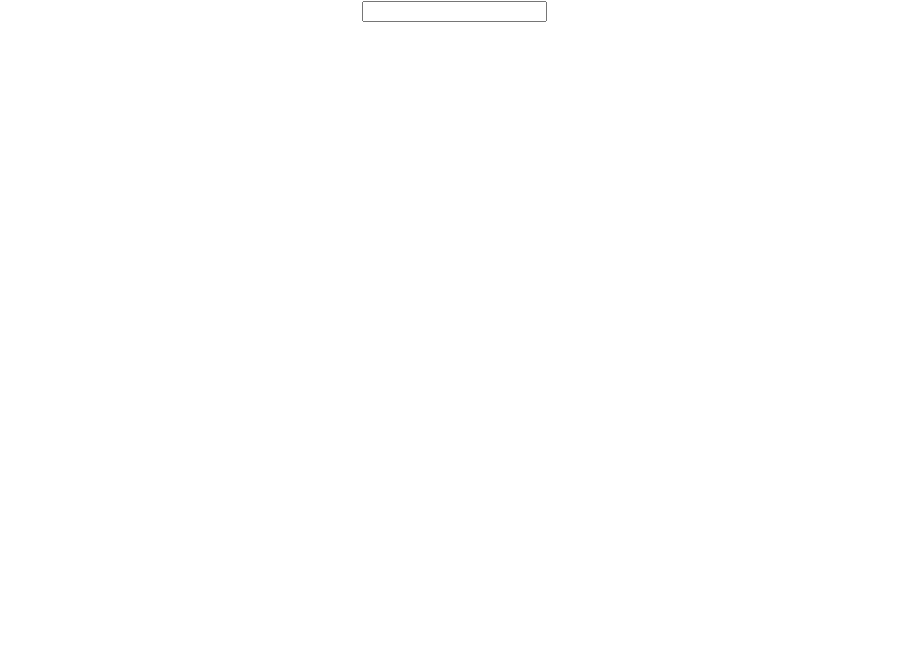
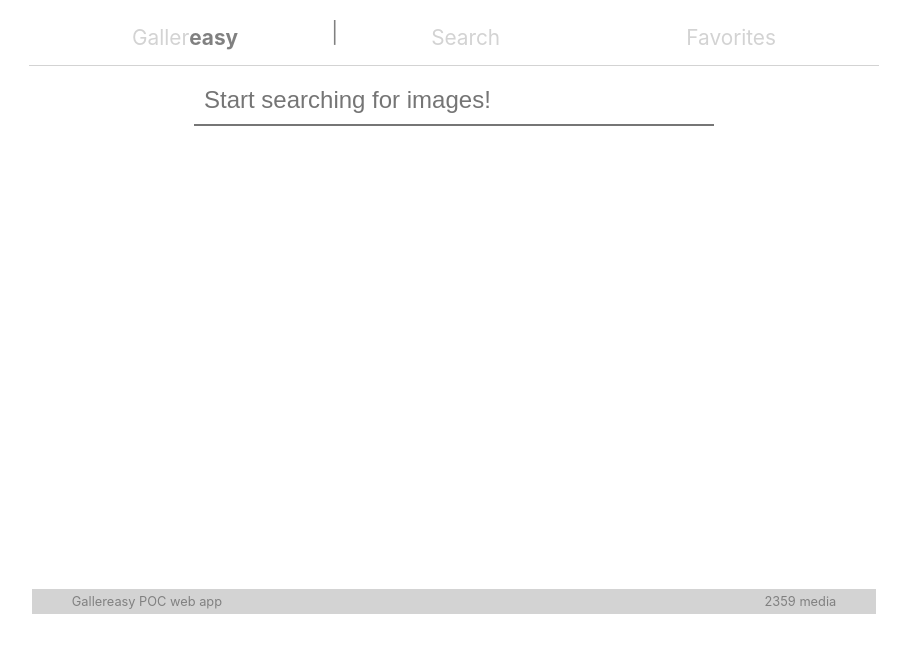
Before and after one commit to timmoti/gallereasy, a React (Create React App) app: page / in a window 1280 px wide. Shown: the top 652 px of the page, without its empty margins (186-1093 px from the left). Built offline with nearby package versions, Linux system fonts and the light colour scheme.

Commit message:
Added CSS. Added Routes.

```diff
--- a/package.json
+++ b/package.json
@@ -5,7 +5,9 @@
   "dependencies": {
     "react": "^16.7.0",
     "react-dom": "^16.7.0",
-    "react-scripts": "2.1.3"
+    "react-router-dom": "^4.3.1",
+    "react-scripts": "2.1.3",
+    "semantic-ui-react": "^0.84.0"
   },
   "scripts": {
     "start": "react-scripts start",
--- a/src/App.css
+++ b/src/App.css
@@ -1,32 +1,125 @@
+* {
+  margin: 0 auto;
+  padding: 0;
+  text-decoration: none;
+  color: gray;
+}
+
 .App {
   text-align: center;
+  display: grid;
+  grid-template-rows: 1fr 1fr 9fr 1fr;
+  grid-gap: 10px;
 }
 
-.App-logo {
-  animation: App-logo-spin infinite 20s linear;
-  height: 40vmin;
+.navbar {
+  display: flex;
+  grid-row: 1/2;
+  padding: 10px;
+  font-size: 1.3em;
+  border-bottom: 1px solid lightgray;
+  margin: 10px;
 }
 
-.App-header {
-  background-color: #282c34;
-  min-height: 100vh;
-  display: flex;
-  flex-direction: column;
-  align-items: center;
-  justify-content: center;
-  font-size: calc(10px + 2vmin);
-  color: white;
+nav a {
+  color: lightgrey;
+  padding: 5px;
+  flex: auto;
+  margin: 0;
 }
 
-.App-link {
-  color: #61dafb;
+.searchbar {
+  grid-row: 2/3;
+  font-size: 1.5em;
+  outline: none;
+  border-width: 0 0 2px 0;
+  width: 500px;
+  padding: 10px;
 }
 
-@keyframes App-logo-spin {
-  from {
-    transform: rotate(0deg);
-  }
-  to {
-    transform: rotate(360deg);
-  }
+.images-container {
+  grid-row: 3/4;
+  padding: 20px 20px;
+  display: grid;
+  grid-template-rows: repeat(2, 200px);
+  grid-template-columns: repeat(4, 200px);
+  grid-gap: 10px;
 }
+
+.image {
+  object-fit: cover;
+  font-family: 'object-fit: contain;';
+  height: 100%;
+  width: 100%;
+}
+
+/* .overlay {
+  position: absolute;
+  z-index: 2;
+  top: 0;
+  bottom: 0;
+  left: 0;
+  right: 0;
+  height: 100%;
+  width: 100%;
+  opacity: 1;
+  transition: 0.3s ease;
+  background-color: red;
+}
+
+.container:hover .overlay {
+  opacity: 1;
+}
+
+svg {
+  color: white;
+  font-size: 100px;
+  position: absolute;
+  top: 50%;
+  left: 50%;
+  transform: translate(-50%, -50%);
+  -ms-transform: translate(-50%, -50%);
+  text-align: center;
+} */
+
+footer {
+  color: gray;
+  grid-row: 4/5;
+  display: flex;
+  background-color: lightgray;
+  font-size: 0.8em;
+  justify-content: space-between;
+  margin: 1em;
+}
+
+footer span {
+  margin: 0;
+  padding: 5px 40px;
+}
+
+/* .image-container:hover a {
+  opacity: 1;
+  top: 0;
+  z-index: 500;
+  background: rgba(255, 255, 255, 0.5);
+}
+
+.image-container:hover a i {
+  top: 50%;
+  position: absolute;
+  left: 0;
+  right: 0;
+  transform: translateY(-50%);
+}
+
+.image-container a {
+  display: block;
+  position: absolute;
+  top: -100%;
+  opacity: 0;
+  left: 0;
+  bottom: 0;
+  right: 0;
+  text-align: center;
+  color: inherit;
+} */
--- a/src/App.js
+++ b/src/App.js
@@ -1,36 +1,24 @@
-import React, { Component } from 'react';
+import React from 'react';
 import './App.css';
-import SearchBar from './components/SearchBar';
-import ImagesContainer from './components/ImagesContainer';
-import getImages from './data/getImages';
+import { BrowserRouter as Router, Route, Switch } from 'react-router-dom';
+import Navigation from './components/Navigation';
+import SearchPage from './components/SearchPage';
 
-class App extends Component {
-  constructor(props) {
-    super(props);
-    this.state = {
-      images: []
-    };
-  }
-
-  handleInputChange = async input => {
-    try {
-      const images = await getImages(input);
-      this.setState({
-        images
-      });
-    } catch (error) {
-      console.error(error);
-    }
-  };
-
-  render() {
-    return (
-      <div className="App">
-        <SearchBar handleInputChange={this.handleInputChange} />
-        <ImagesContainer images={this.state.images} />
-      </div>
-    );
-  }
-}
+const App = () => {
+  return (
+    <div className="App">
+      <Router>
+        <div>
+          <Navigation />
+          <Switch>
+            <Route exact path="/" component={SearchPage} />
+            <Route exact path="/search" component={SearchPage} />
+            <Route exact path="/favourites" component={SearchPage} />
+          </Switch>
+        </div>
+      </Router>
+    </div>
+  );
+};
 
 export default App;
--- a/src/components/Image.jsx
+++ b/src/components/Image.jsx
@@ -1,15 +1,55 @@
-import React from 'react';
+import React, { Component } from 'react';
+// import { Icon } from 'semantic-ui-react';
+import Icon from '../Icon';
+import { ICONS } from '../constants';
 
-const Image = ({
-  images: {
-    downsized_still: { url }
+class Image extends Component {
+  constructor(props) {
+    super(props);
+    this.state = {
+      hover: false,
+      favorited: false
+    };
   }
-}) => {
-  return (
-    <div>
-      <img src={`${url}`} alt={`${url}`} />
-    </div>
-  );
-};
+
+  toggleHover = () => {
+    this.setState({
+      hover: !this.state.hover
+    });
+  };
+
+  //   handleClick = () => {
+  //     this.setState({
+  //         favorited: !favorited
+  //     })
+  //   }
+
+  render() {
+    const {
+      images: {
+        downsized_still: { url }
+      },
+      title
+    } = this.props;
+    return (
+      <div className="image-container">
+        <img
+          src={`${url}`}
+          alt={`${title}`}
+          onMouseEnter={this.toggleHover}
+          onMouseLeave={this.toggleHover}
+          className="image"
+        />
+        {/* <div className="overlay">
+          <Icon name="heart" size="big" />
+          <Icon icon={ICONS.HEART} size={30} color="red" />
+        </div> */}
+        {/* <a href="#">
+          <i className="fa fa-heart" />
+        </a> */}
+      </div>
+    );
+  }
+}
 
 export default Image;
--- /dev/null
+++ b/src/components/Navigation.jsx
@@ -0,0 +1,31 @@
+import React from 'react';
+import { NavLink, Link } from 'react-router-dom';
+
+const Navigation = () => {
+  return (
+    <nav className="navbar">
+      <Link to="/search">
+        Galler<strong>easy</strong>
+      </Link>
+      |
+      <NavLink
+        to="/search"
+        activeStyle={{
+          color: 'grey'
+        }}
+      >
+        Search
+      </NavLink>
+      <NavLink
+        to="/favourites"
+        activeStyle={{
+          color: 'grey'
+        }}
+      >
+        Favorites
+      </NavLink>
+    </nav>
+  );
+};
+
+export default Navigation;
--- a/src/components/SearchBar.jsx
+++ b/src/components/SearchBar.jsx
@@ -18,8 +18,12 @@ class SearchBar extends Component {
 
   render() {
     return (
-      <div className="searchbar">
-        <input onChange={event => this.handleInput(event.target.value)} />
+      <div>
+        <input
+          className="searchbar"
+          onChange={event => this.handleInput(event.target.value)}
+          placeholder="Start searching for images!"
+        />
       </div>
     );
   }
--- /dev/null
+++ b/src/components/SearchPage.jsx
@@ -0,0 +1,39 @@
+import React, { Component } from 'react';
+import SearchBar from './SearchBar';
+import ImagesContainer from './ImagesContainer';
+import getImages from '../data/getImages';
+
+class SearchPage extends Component {
+  constructor(props) {
+    super(props);
+    this.state = {
+      images: []
+    };
+  }
+
+  handleInputChange = async input => {
+    try {
+      const images = await getImages(input);
+      this.setState({
+        images
+      });
+    } catch (error) {
+      console.error(error);
+    }
+  };
+
+  render() {
+    return (
+      <div>
+        <SearchBar handleInputChange={this.handleInputChange} />
+        <ImagesContainer images={this.state.images} />
+        <footer>
+          <span>Gallereasy POC web app</span>
+          <span>2359 media</span>
+        </footer>
+      </div>
+    );
+  }
+}
+
+export default SearchPage;
```
Also changed, not shown: src/logo.svg (deleted), 1 other file (tests, documents, lock files or other folders).
